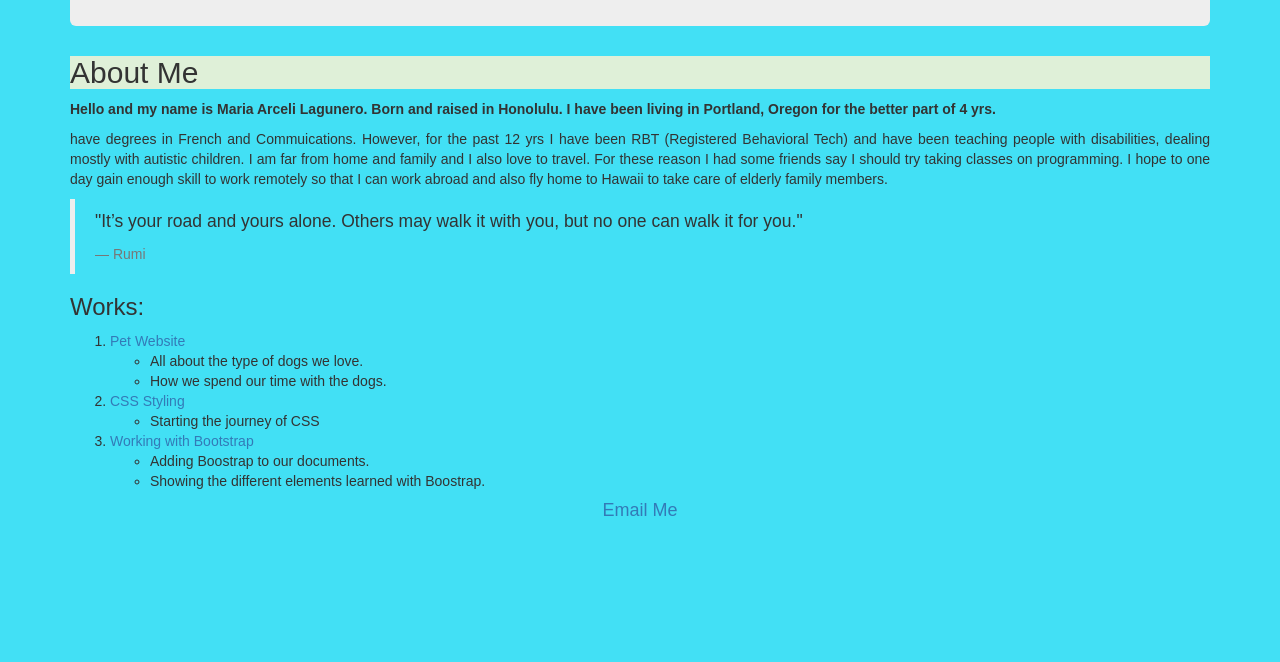
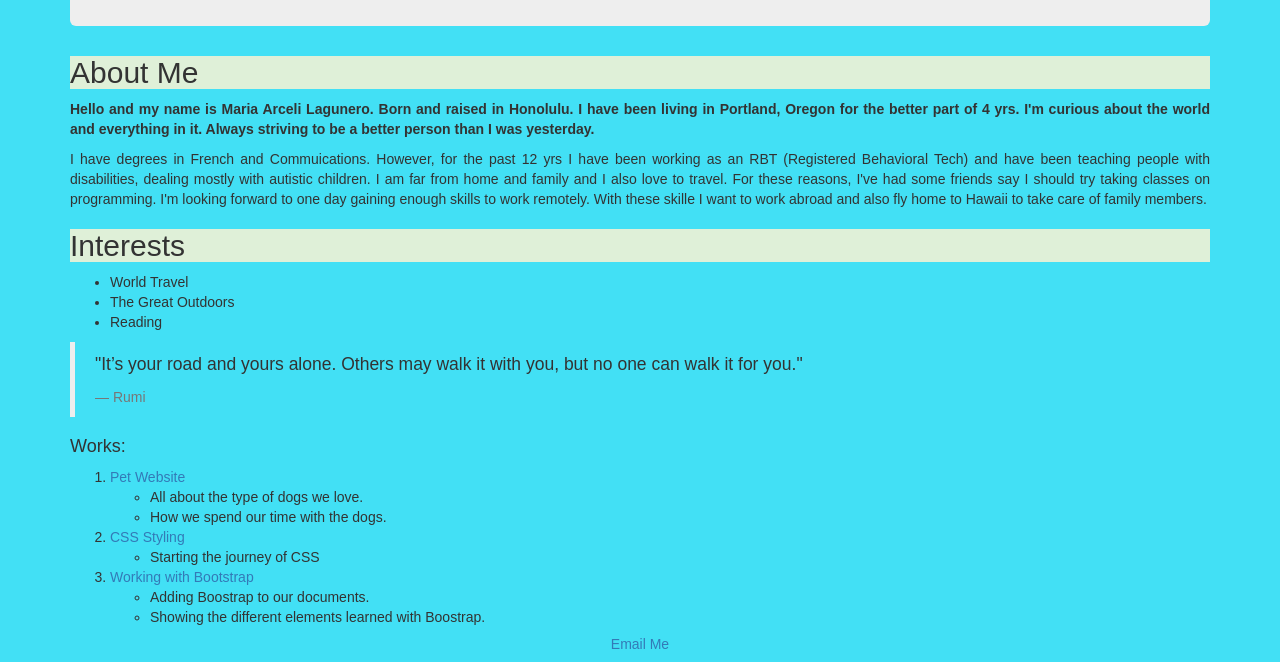
Before and after one commit to marialagunero/firstcodereview3, a plain HTML site: page index.html in a window 1280 px wide. Shown: the part 464-1126 px from the top of the page. Before the commit the page ends 994 px from the top, so only its background shows below. Drawn offline with Linux system fonts and the light colour scheme.

Commit message:
add more text to html and working out the layout.

```diff
--- a/index.html
+++ b/index.html
@@ -16,16 +16,28 @@
 
         <h2 class="bg-success">About Me</h2>
 
-        <p><strong>Hello and my name is Maria Arceli Lagunero. Born and raised in Honolulu. I have been living in Portland, Oregon for the better part of 4 yrs.</strong></p>
+        <p><strong>Hello and my name is Maria Arceli Lagunero. Born and raised in Honolulu. I have been living in Portland, Oregon for the better part of 4 yrs. I'm curious about the world and everything in it. Always striving to be a better person than I was yesterday. </strong></p>
 
-        <p> have degrees in French and Commuications. However, for the past 12 yrs I have been RBT (Registered Behavioral Tech) and have been teaching people with disabilities, dealing mostly with autistic children. I am far from home and family and I also love to travel. For these reason I had some friends say I should try taking classes on programming. I hope to one day gain enough skill to work remotely so that I can work abroad and also fly home to Hawaii to take care of elderly family members.</p>
+        <p> I have degrees in French and Commuications. However, for the past 12 yrs I have been working as an RBT (Registered Behavioral Tech) and have been teaching people with disabilities, dealing mostly with autistic children. I am far from home and family and I also love to travel. For these reasons, I've had some friends say I should try taking classes on programming. I'm looking forward to one day gaining enough skills to work remotely. With these skille I want to work abroad and also fly home to Hawaii to take care of family members.</p>
+
+        <h2 class="bg-success">Interests</h2>
+
+        <ul>
+          <li>World Travel</li>
+          <li>The Great Outdoors</li>
+          <li>Reading</li>
+
+        </ul>
+
+
+
 
         <blockquote>
           <p>"It’s your road and yours alone. Others may walk it with you, but no one can walk it for you."</p>
           <footer>Rumi</footer>
         </blockquote>
 
-        <h3>Works:</h3>
+        <h4>Works:</h3>
         <ol>
           <li><a href= "https://github.com/marialagunero/pet-websites3.git">Pet Website</a></li>
             <ul>
@@ -46,7 +58,7 @@
 
 
 
-        <center><h4> <a href="mailto:maria58@gmail.com">Email Me</a></h4></center>
+        <center><h5> <a href="mailto:maria58@gmail.com">Email Me</a></h5></center>
 
 
     </div>
```
